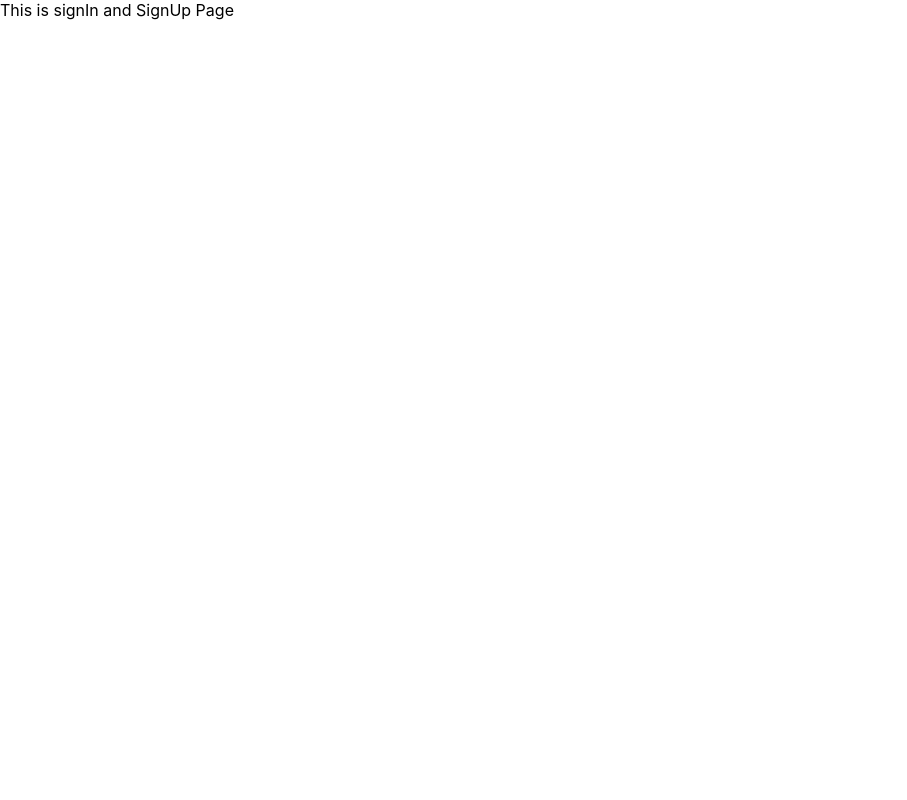
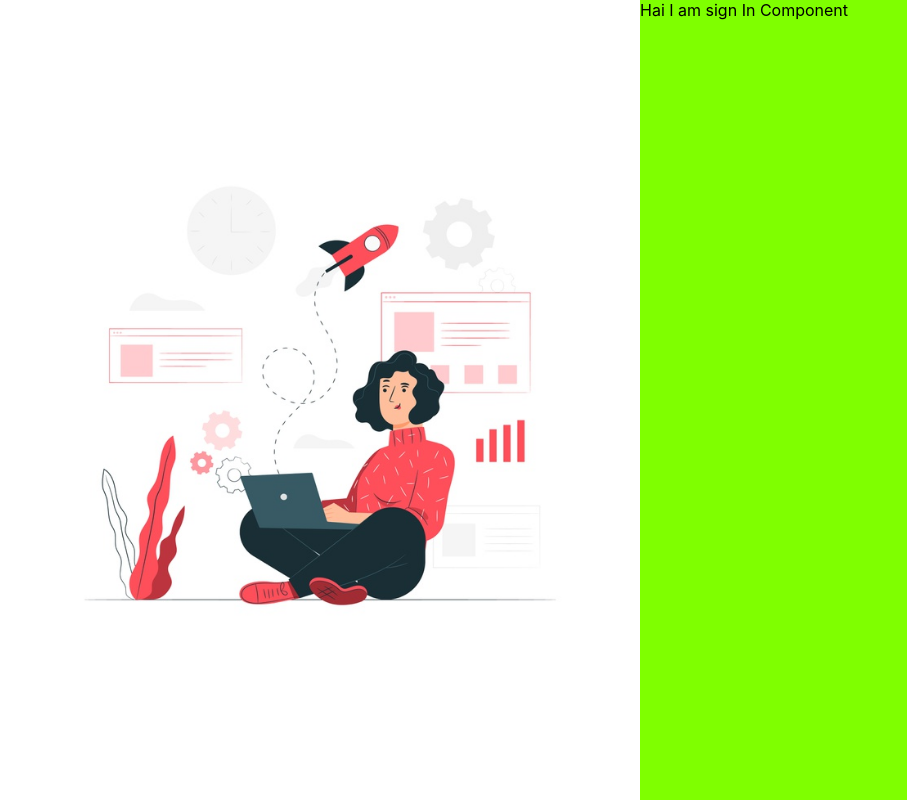
Before and after one commit to sk2111/icon-app, a React (Create React App) app: page /signin in a window 1280 px wide. Shown: the whole page, without its empty margins (0-907 px from the left). Built offline with nearby package versions, Linux system fonts and the light colour scheme.

Commit message:
Add : Layout for sign in and sign up component
Signed-off-by: Sathishkumar Thangavel <sathisht1996@gmail.com>

```diff
--- /dev/null
+++ b/src/components/sign-in/sign-in.component.jsx
@@ -0,0 +1,8 @@
+import React from "react";
+import styles from "./sign-in.module.css";
+
+const SignIn = () => {
+    return <div className={styles}>Hai I am sign In Component</div>;
+};
+
+export default SignIn;
--- a/src/index.css
+++ b/src/index.css
@@ -1,13 +1,25 @@
 body {
   margin: 0;
-  font-family: -apple-system, BlinkMacSystemFont, 'Segoe UI', 'Roboto', 'Oxygen',
-    'Ubuntu', 'Cantarell', 'Fira Sans', 'Droid Sans', 'Helvetica Neue',
+  font-family: -apple-system, BlinkMacSystemFont, "Segoe UI", "Roboto", "Oxygen",
+    "Ubuntu", "Cantarell", "Fira Sans", "Droid Sans", "Helvetica Neue",
     sans-serif;
   -webkit-font-smoothing: antialiased;
   -moz-osx-font-smoothing: grayscale;
 }
 
 code {
-  font-family: source-code-pro, Menlo, Monaco, Consolas, 'Courier New',
+  font-family: source-code-pro, Menlo, Monaco, Consolas, "Courier New",
     monospace;
 }
+
+/* Global classes for resuablity */
+.flex-row {
+  display: flex;
+  flex-direction: row;
+}
+
+.perfect-cen {
+  display: flex;
+  align-items: center;
+  justify-content: center;
+}
--- a/src/pages/sign-in-sign-up/sign-in-and-sign-up.component.jsx
+++ b/src/pages/sign-in-sign-up/sign-in-and-sign-up.component.jsx
@@ -1,11 +1,17 @@
 import React from 'react';
+import styles from './sign-in-and-sign-up.module.css';
 
+
+import SignIn from '../../components/sign-in/sign-in.component';
 
 const SignInAndSignUpPage = (props) => {
     console.log("signIn Component props",props);
     return(
-        <div>
-            This is signIn and SignUp Page
+        <div className={`${styles.pageContainer} flex-row`}>
+            <div className={`${styles.leftContainer} perfect-cen`}>
+                <img className={styles.illustration} alt="illustration" src="../../loginpage-placeholder.jpg"/>
+            </div>
+            <SignIn />
         </div>
     );
 };
--- a/src/pages/sign-in-sign-up/sign-in-and-sign-up.module.css
+++ b/src/pages/sign-in-sign-up/sign-in-and-sign-up.module.css
@@ -0,0 +1,13 @@
+.pageContainer{
+    height:100vh;
+    width:100vw;
+    background-color: chartreuse;
+}
+.leftContainer{
+    width:50vw;
+    height:100vh;
+    background-color: white;
+}
+.illustration{
+    width:80%;
+}
```
Also changed, not shown: public/loginpage-placeholder.jpg (added), src/components/sign-in/sign-in.module.css (added).
